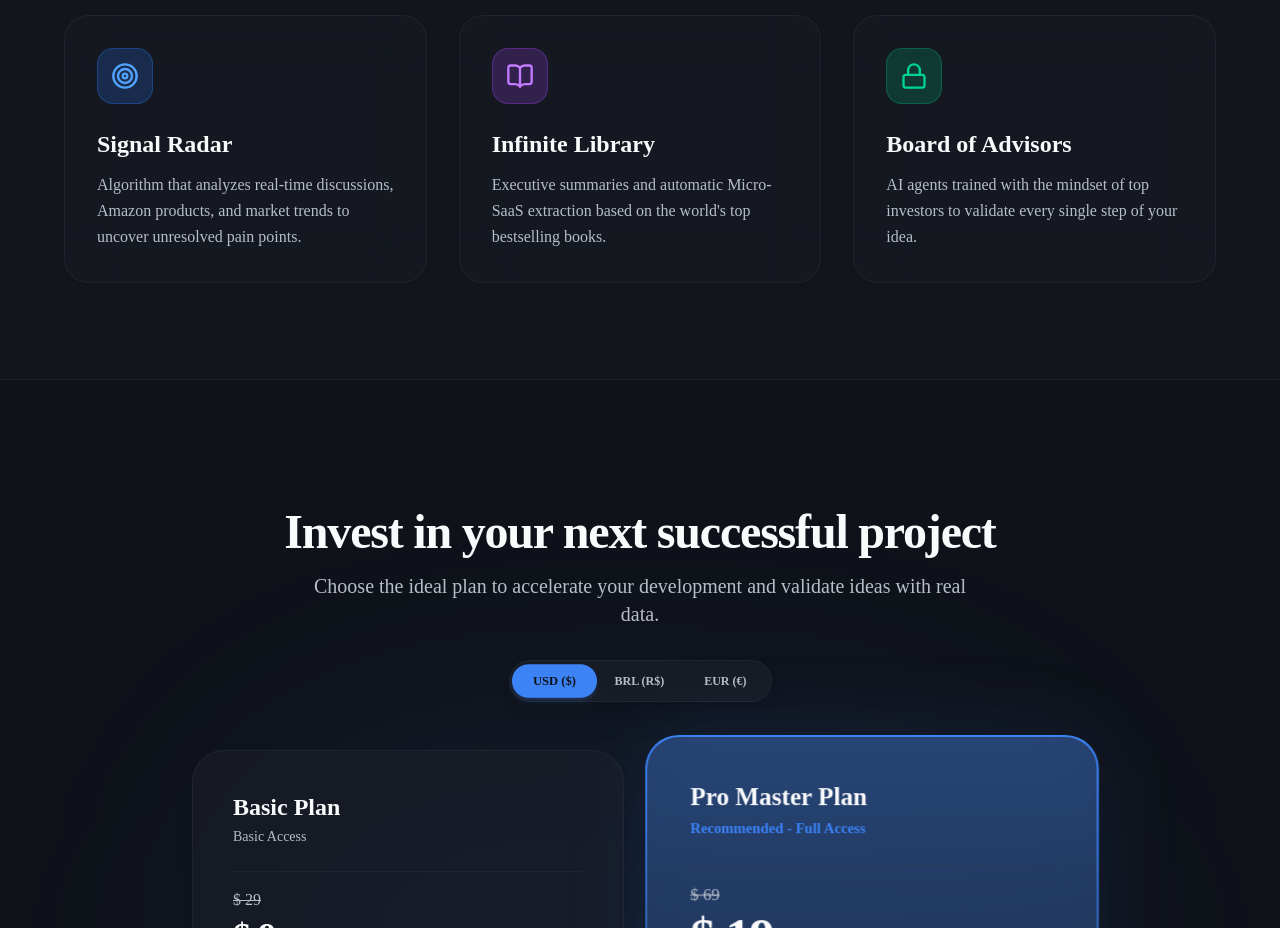
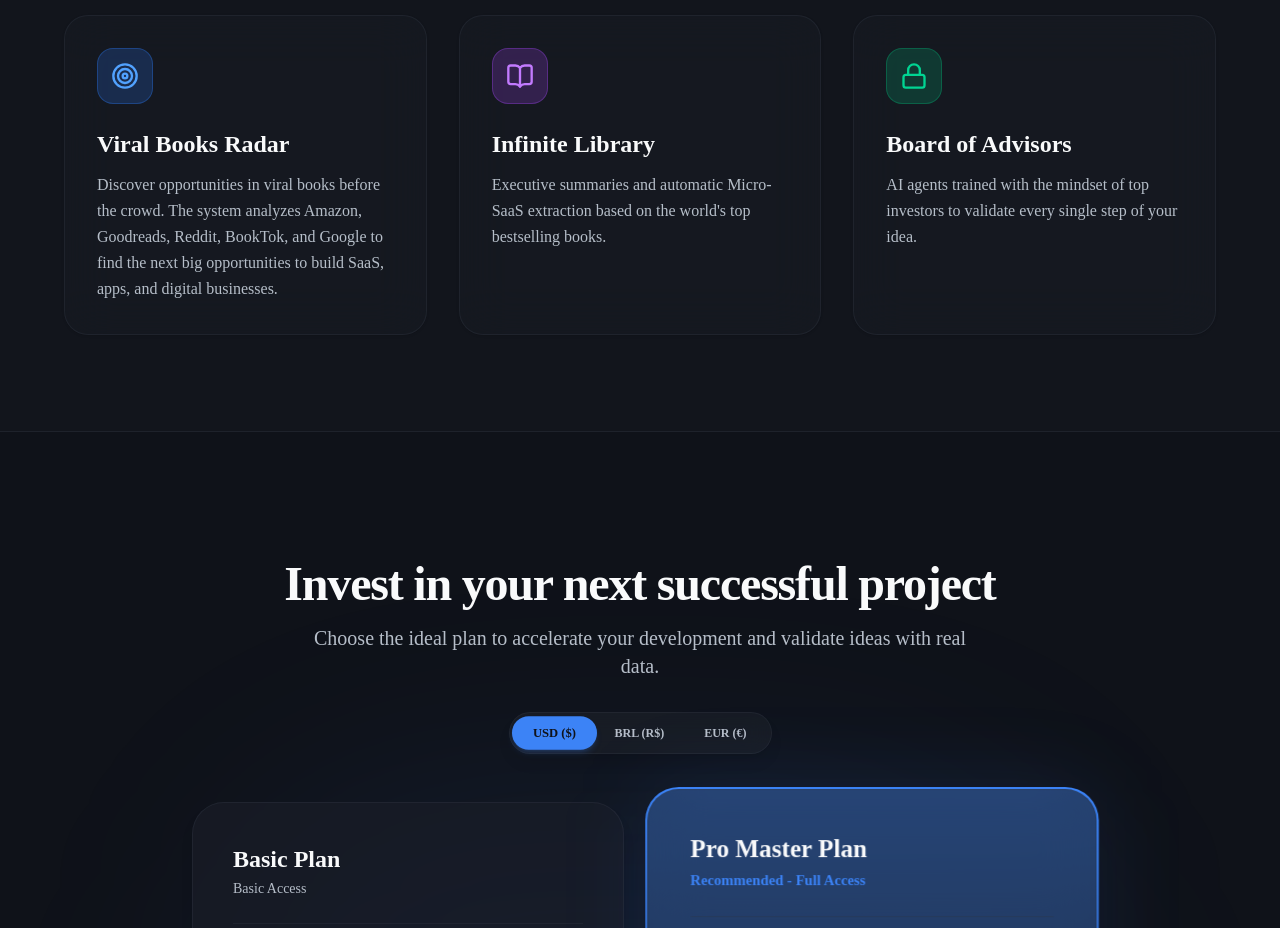
Before and after one commit to matosfigueiredofigas-dot/VIRALBOOK-AI, a Next.js app: page / in a window 1280 px wide. Shown: the part 2340-3268 px from the top of the page. Built offline with nearby package versions, Linux system fonts and the light colour scheme; no server answers.

Commit message:
style: update Radar de Livros Virais title and description

```diff
--- a/src/app/docs/page.tsx
+++ b/src/app/docs/page.tsx
@@ -17,7 +17,7 @@ export default function DocsPage() {
       <div className="w-full h-px bg-border/50"></div>
 
       <section id="radar" className="space-y-6 scroll-mt-24">
-        <h2 className="text-3xl md:text-4xl font-bold tracking-tight text-foreground">1. Radar de Sinais (A Base de Dados do Google Books)</h2>
+        <h2 className="text-3xl md:text-4xl font-bold tracking-tight text-foreground">1. Radar de Livros Virais (A Base de Dados do Google Books)</h2>
 
         <h3 className="text-2xl font-semibold mt-8 text-foreground/90">A Filosofia da Dor Humana</h3>
         <p className="text-lg text-muted-foreground leading-relaxed">
--- a/src/locales/en.ts
+++ b/src/locales/en.ts
@@ -100,8 +100,8 @@ export const en: Translations = {
     ],
     featuresTitle: 'Everything you need to dominate the market',
     featuresSubtitle: 'We built the exact tools top founders use to discover blue ocean opportunities.',
-    feature1Title: 'Signal Radar',
-    feature1Desc: 'Algorithm that analyzes real-time discussions, Amazon products, and market trends to uncover unresolved pain points.',
+    feature1Title: 'Viral Books Radar',
+    feature1Desc: 'Discover opportunities in viral books before the crowd. The system analyzes Amazon, Goodreads, Reddit, BookTok, and Google to find the next big opportunities to build SaaS, apps, and digital businesses.',
     feature2Title: 'Infinite Library',
     feature2Desc: 'Executive summaries and automatic Micro-SaaS extraction based on the world\'s top bestselling books.',
     feature3Title: 'Board of Advisors',
--- a/src/locales/es.ts
+++ b/src/locales/es.ts
@@ -100,8 +100,8 @@ export const es: Translations = {
     ],
     featuresTitle: 'Todo lo que necesitas para dominar el mercado',
     featuresSubtitle: 'Construimos las herramientas exactas que usan los grandes fundadores.',
-    feature1Title: 'Radar de Señales',
-    feature1Desc: 'Algoritmo que analiza discusiones, productos de Amazon y tendencias para descubrir problemas no resueltos.',
+    feature1Title: 'Radar de Libros Virais',
+    feature1Desc: 'Descubre oportunidades en libros virais antes que la mayoría. El sistema analiza Amazon, Goodreads, Reddit, BookTok, Google para encontrar las próximas grandes oportunidades de crear SaaS, aplicaciones y negocios digitales.',
     feature2Title: 'Biblioteca Infinita',
     feature2Desc: 'Resúmenes ejecutivos y extracción automática de Micro-SaaS basados en los libros más vendidos del mundo.',
     feature3Title: 'Consejo de Asesores',
--- a/src/locales/pt.ts
+++ b/src/locales/pt.ts
@@ -100,8 +100,8 @@ export const pt: Translations = {
     ],
     featuresTitle: 'Tudo que você precisa para dominar o mercado',
     featuresSubtitle: 'Nós construímos as ferramentas exatas que os grandes fundadores usam para encontrar oceanos azuis.',
-    feature1Title: 'Radar de Sinais',
-    feature1Desc: 'Algoritmo que analisa conversas no Reddit, produtos da Amazon e tendências em tempo real para encontrar as maiores dores não resolvidas.',
+    feature1Title: 'Radar de Livros Virais',
+    feature1Desc: 'Descobre oportunidades em livros virais antes da maioria. O sistema analisa Amazon, Goodreads, Reddit, BookTok, Google para encontrar as próximas grandes oportunidades de criar SaaS, aplicações e negócios digitais.',
     feature2Title: 'Biblioteca Infinita',
     feature2Desc: 'Resumos executivos e extração automática de micro-saas baseados nos livros mais vendidos do mundo.',
     feature3Title: 'Conselho de Mentores',
```
